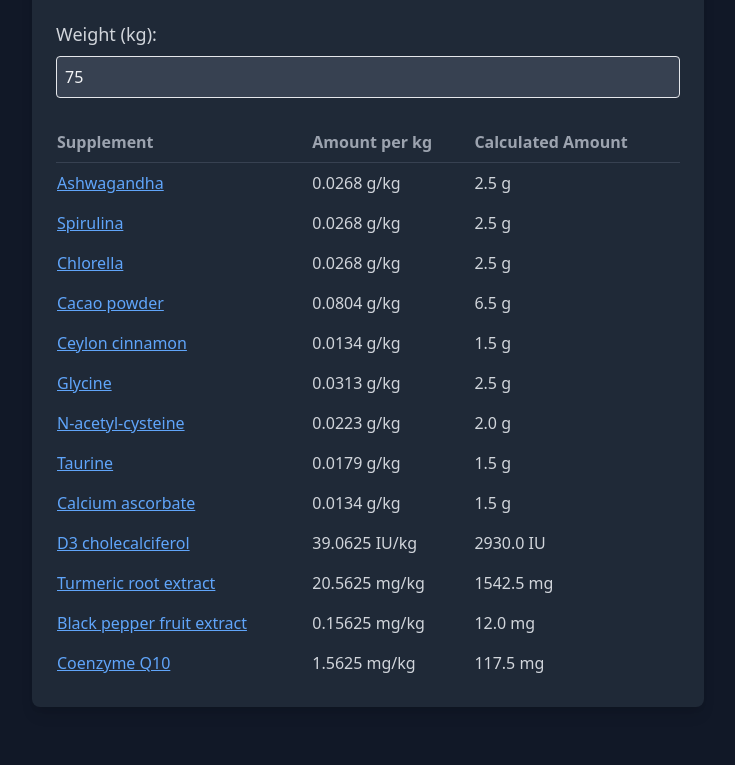
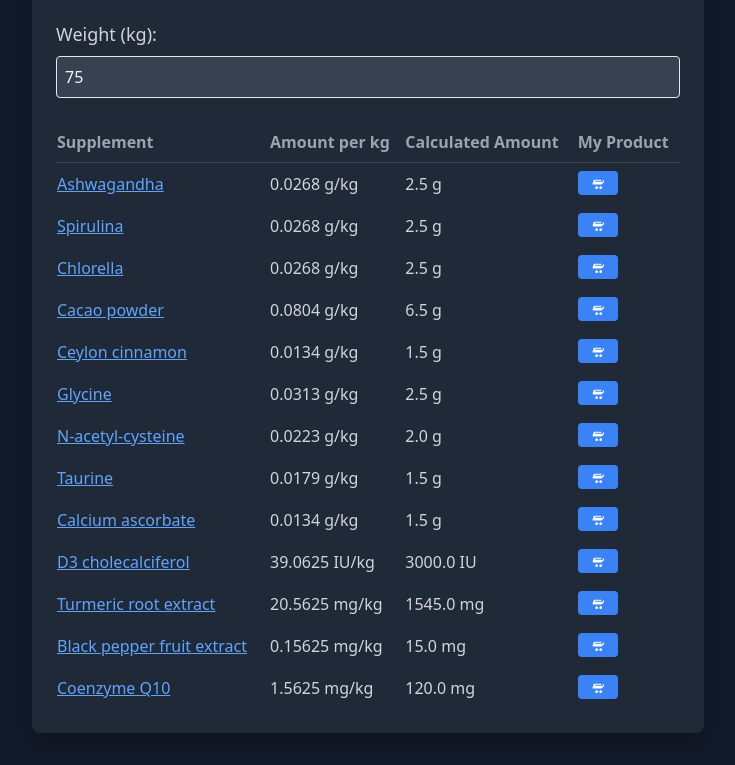
Before and after one commit to shulgi/supplements, a plain HTML site: page index.html in a window 1280 px wide. Shown: the part 96-861 px from the top of the page, without its empty margins (272-1007 px from the left). Before the commit the page ends 835 px from the top, so only its background shows below. Drawn offline with nearby package versions, Linux system fonts and the light colour scheme.

Commit message:
Update index.html

```diff
--- a/index.html
+++ b/index.html
@@ -1,4 +1,4 @@
-<!doctype html>
+<!DOCTYPE html>
 <html lang="en">
     <head>
         <meta charset="UTF-8" />
@@ -69,6 +69,7 @@
                         <th class="text-left py-2">Supplement</th>
                         <th class="text-left py-2">Amount per kg</th>
                         <th class="text-left py-2">Calculated Amount</th>
+                        <th class="text-left py-2">My Product</th>
                     </tr>
                 </thead>
                 <tbody id="results"></tbody>
@@ -97,73 +98,91 @@
                     amount: 0.0268,
                     unit: "g",
                     key: "Ashwagandha",
+                    purchaseUrl: "https://amzn.to/4flbsjQ"
                 },
                 {
                     name: "Spirulina",
                     amount: 0.0268,
                     unit: "g",
                     key: "Spirulina and Chlorella",
+                    purchaseUrl: "https://amzn.to/4hox5S2"
                 },
                 {
                     name: "Chlorella",
                     amount: 0.0268,
                     unit: "g",
                     key: "Spirulina and Chlorella",
+                    purchaseUrl: "https://amzn.to/4hmWifL"
                 },
                 {
                     name: "Cacao powder",
                     amount: 0.0804,
                     unit: "g",
                     key: "Cacao Powder",
+                    purchaseUrl: "https://amzn.to/3NHSybh"
                 },
                 {
                     name: "Ceylon cinnamon",
                     amount: 0.0134,
                     unit: "g",
                     key: "Ceylon Cinnamon",
+                    purchaseUrl: "https://amzn.to/48onR4n"
                 },
                 {
                     name: "Glycine",
                     amount: 0.0313,
                     unit: "g",
                     key: "Glycine and N-Acetylcysteine",
+                    purchaseUrl: "https://amzn.to/40tF7mV"
                 },
                 {
                     name: "N-acetyl-cysteine",
                     amount: 0.0223,
                     unit: "g",
                     key: "Glycine and N-Acetylcysteine",
+                    purchaseUrl: "https://amzn.to/48taDDj"
                 },
-                { name: "Taurine", amount: 0.0179, unit: "g", key: "Taurine" },
+                {
+                    name: "Taurine",
+                    amount: 0.0179,
+                    unit: "g",
+                    key: "Taurine",
+                    purchaseUrl: "https://amzn.to/3YHlczh"
+                },
                 {
                     name: "Calcium ascorbate",
                     amount: 0.0134,
                     unit: "g",
                     key: "Calcium Ascorbate",
+                    purchaseUrl: "https://amzn.to/3AijVFA"
                 },
                 {
                     name: "D3 cholecalciferol",
                     amount: 39.0625,
                     unit: "IU",
                     key: "Vitamin D3",
+                    purchaseUrl: "https://amzn.to/48sMcGa"
                 },
                 {
                     name: "Turmeric root extract",
                     amount: 20.5625,
                     unit: "mg",
                     key: "Turmeric with Piperine",
+                    purchaseUrl: "https://amzn.to/3NKZFj5"
                 },
                 {
                     name: "Black pepper fruit extract",
                     amount: 0.15625,
                     unit: "mg",
                     key: "Turmeric with Piperine",
+                    purchaseUrl: "https://amzn.to/3NKZFj5"
                 },
                 {
                     name: "Coenzyme Q10",
                     amount: 1.5625,
                     unit: "mg",
                     key: "Coenzyme Q10",
+                    purchaseUrl: "https://amzn.to/4fGFFKz"
                 },
             ];
 
@@ -246,8 +265,17 @@
                 callback(supplementData.supplements);
             }
 
-            function roundToHalf(num) {
-                return Math.ceil(num * 2) / 2;
+            function roundTo(num, unit) {
+                switch (unit) {
+                    case "mg":
+                        return Math.ceil(num / 5) * 5;
+                    case "g":
+                        return Math.ceil(num * 2) / 2;
+                    case "IU":
+                        return Math.ceil(num / 100) * 100;
+                    default:
+                        return Math.ceil(num);
+                }
             }
 
             function calculate() {
@@ -262,7 +290,15 @@
                     row.innerHTML = `
                         <td class="py-2 text-blue-400 cursor-pointer underline" onclick="showDetails('${supp.key}')">${supp.name}</td>
                         <td class="py-2">${supp.amount} ${supp.unit}/kg</td>
-                        <td class="py-2">${roundToHalf(supp.amount * weight).toFixed(1)} ${supp.unit}</td>
+                        <td class="py-2">${roundTo(supp.amount * weight, supp.unit).toFixed(1)} ${supp.unit}</td>
+                        <td class="py-2">
+                            <button onclick="window.open('${supp.purchaseUrl}', '_blank')"
+                                    class="bg-blue-500 hover:bg-blue-700 text-white font-bold py-1 px-3 rounded">
+                                <svg xmlns="http://www.w3.org/2000/svg" width="16" height="16" viewBox="0 0 24 24" fill="currentColor">
+                                    <path d="M18.42 10.88c-.51-.51-1.2-.8-1.92-.8h-8.52l-.44-1.28h9.04c.48 0 .88-.4.88-.88s-.4-.88-.88-.88h-10.08c-.44 0-.84.28-.96.72l-1.68 4.88c-.08.24-.08.48 0 .72.12.44.52.72.96.72h11.72c.72 0 1.4-.28 1.92-.8l1.92-1.92c.51-.51.8-1.2.8-1.92s-.28-1.4-.8-1.92zM10 17c-1.1 0-2 .9-2 2s.9 2 2 2 2-.9 2-2-.9-2-2-2zM16 17c-1.1 0-2 .9-2 2s.9 2 2 2 2-.9 2-2-.9-2-2-2z"/>
+                                </svg>
+                            </button>
+                        </td>
                     `;
                 });
             }
```
